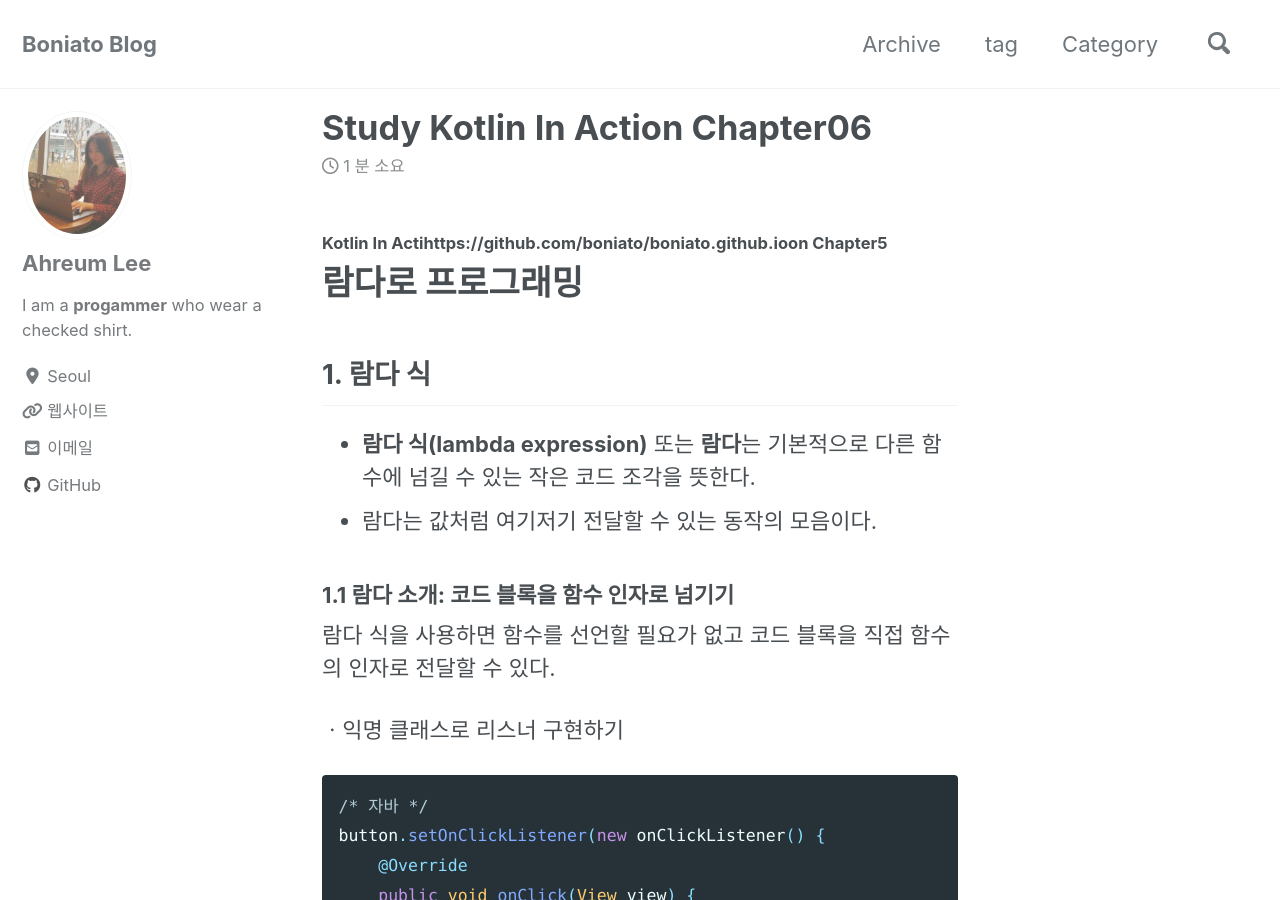
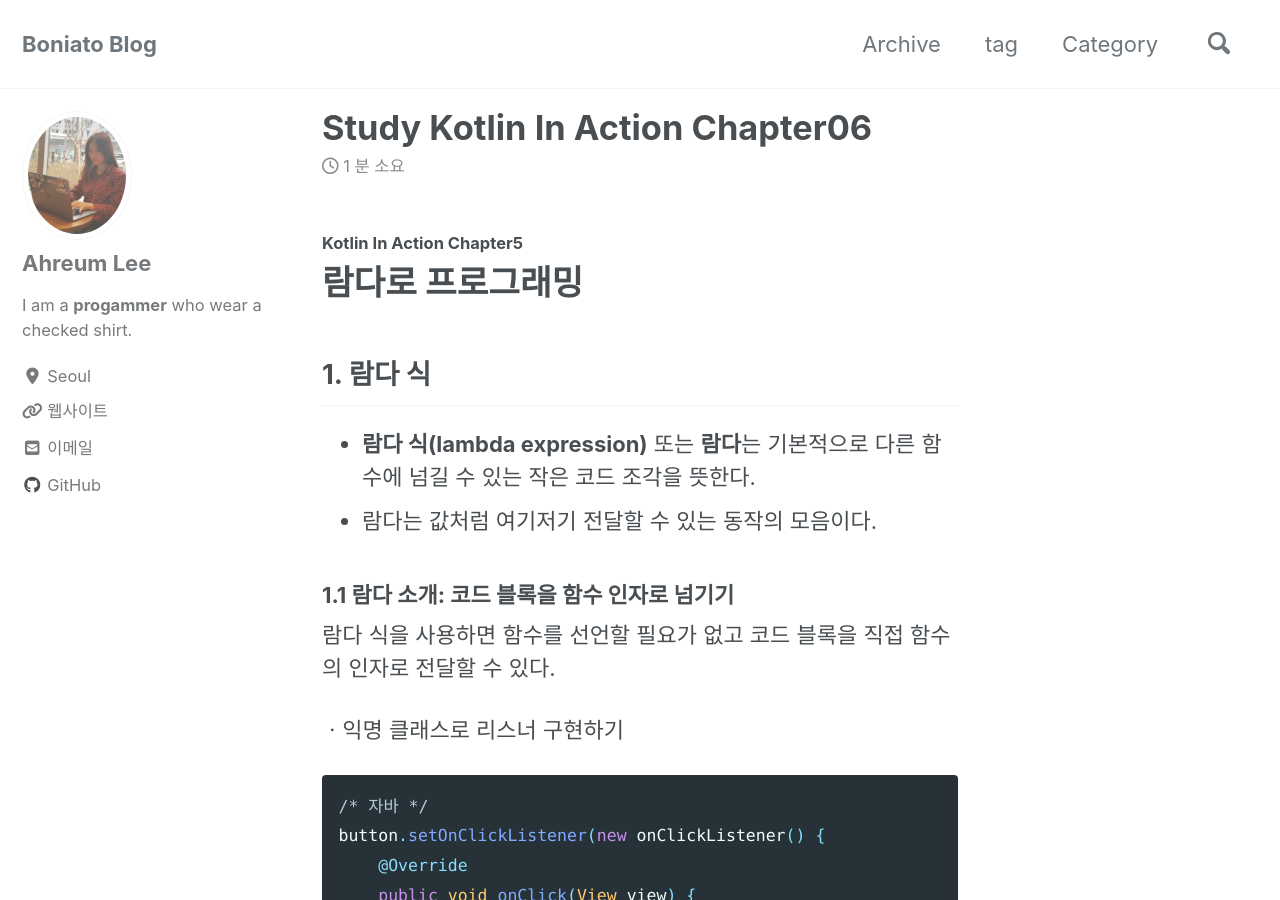
Before and after one commit to boniato/boniato.github.io, a Jekyll site: the page built from _posts/2020-01-23-study-kotlin-in-action-chapter06.md, in a window 1280 px wide and 900 px high. Built offline with Jekyll 4.4.1, drawn with Linux system fonts in a browser that asks for light colours; cached includes are drawn as plain includes; nearby versions of some CDN libraries; comment, search, counter and statistics services are not loaded.

Commit message:
Update 2020-01-23-study-kotlin-in-action-chapter06.md

```diff
--- a/_posts/2020-01-23-study-kotlin-in-action-chapter06.md
+++ b/_posts/2020-01-23-study-kotlin-in-action-chapter06.md
@@ -1,4 +1,4 @@
-##### Kotlin In Actihttps://github.com/boniato/boniato.github.ioon Chapter5
+##### Kotlin In Action Chapter5
 # 람다로 프로그래밍
 
 ## 1. 람다 식
```
